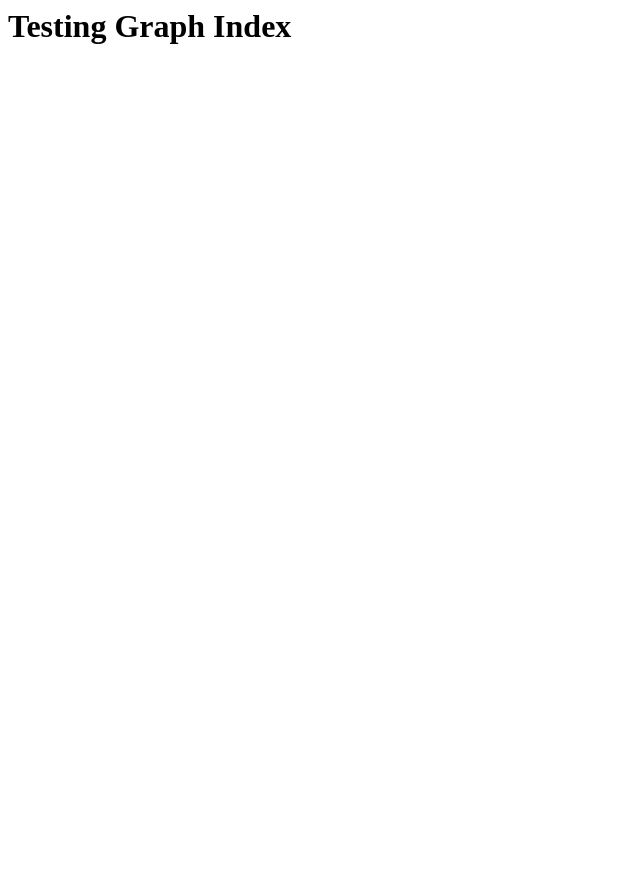
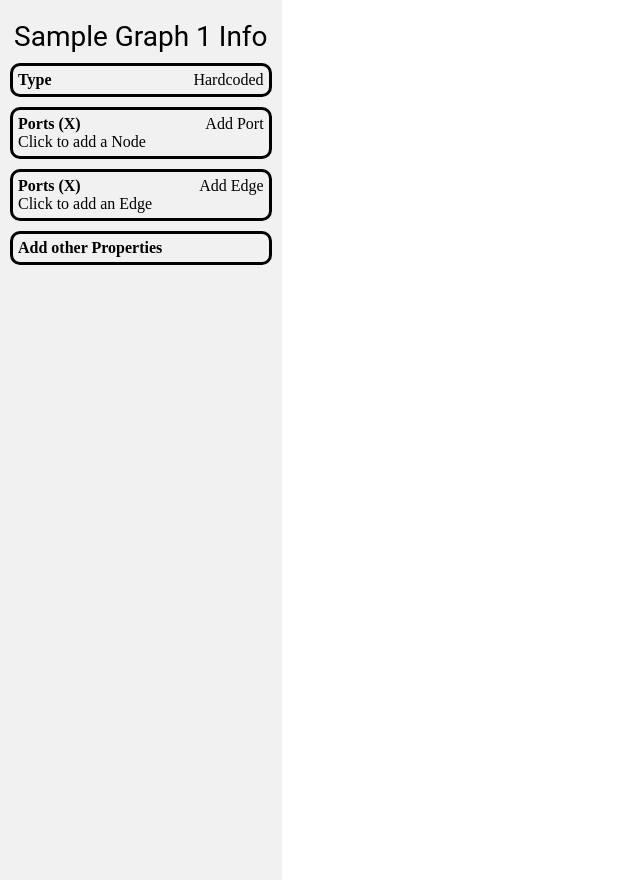
Before and after one commit to danielgiampaolo/CIS4930_Python, a Django app: page / in a window 1280 px wide. Shown: the whole page, without its empty margins (0-640 px from the left). Run offline with Django 3.2, Linux system fonts and the light colour scheme.

Commit message:
Sidebar skeleton
Functionality next

```diff
--- a/src/graph/templates/graph/index.html
+++ b/src/graph/templates/graph/index.html
@@ -1 +1,74 @@
-<h1>Testing Graph Index</h1>
+<html>
+<head>
+	<style type="text/css">
+		.sidenav {
+			height: 100%;
+			width:  22vw;
+			min-width: 200px;
+			position: fixed;
+			top: 0;
+			left:0;
+			background-color: #f1f1f1;
+			overflow-x: hidden;
+			padding-top: 20px;
+		}
+
+		.sideTitle {
+			text-align: center;
+			font-size: 28px;
+			font-family: Roboto, sans-serif;
+		}
+
+		.sidenav a {
+			padding: 6px 8px 6px 16px;
+			text-decoration: none;
+			font-size: 25px;
+			display: block;
+			border-radius: 10px;
+		}
+
+		.sidenav a:hover{
+			color:#f1f1f1;
+		}
+
+		.property{
+			margin: 10px;
+			padding: 5px;
+			border-radius: 10px;
+			border: black solid;
+		}
+
+	</style>
+	<title>Tom's Site</title>
+</head>
+
+<body>
+	<div class="sidenav">
+		<div class="sideTitle">Sample Graph 1 Info</div>
+		<div class="property">
+			<span style="font-weight: bold">Type</span>
+			<span style="float: right">Hardcoded</span>
+		</div>
+		<div class="property">
+			<div>
+			<span style="font-weight: bold">Ports (X)</span>
+			<span style="float: right">Add Port</span>
+			</div>
+			<span>Click to add a Node</span>
+		</div>
+		<div class="property">
+			<div>
+			<span style="font-weight: bold">Ports (X)</span>
+			<span style="float: right">Add Edge</span>
+			</div>
+			<span>Click to add an Edge</span>
+		</div>
+		<div class="property">
+			<span style="font-weight: bold">Add other Properties</span>
+		</div>
+	</div>
+
+    <p>hello</p>
+
+</body>
+</html>
--- a/src/netview/settings.py
+++ b/src/netview/settings.py
@@ -37,7 +37,8 @@ INSTALLED_APPS = [
     'django.contrib.sessions',
     'django.contrib.messages',
     'django.contrib.staticfiles',
-    'graph.apps.GraphConfig'
+    'graph.apps.GraphConfig',
+    #'django.netjsonconfig',
 ]
 
 MIDDLEWARE = [
```
Also changed, not shown: src/graph/sidebar.html (deleted).
